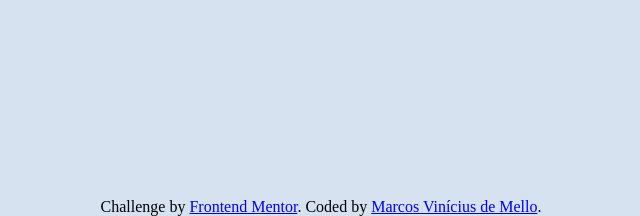
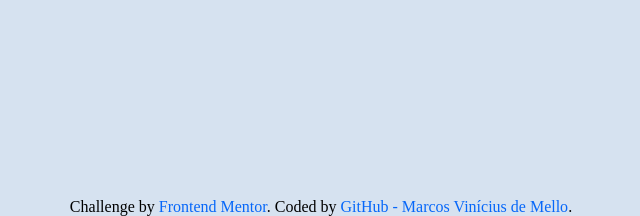
Before and after one commit to omarcosvinicius/Projetos, a PHP site: page / in a window 1280 px wide. Shown: the part 584-800 px from the top of the page, without its empty margins (315-955 px from the left). Run offline with PHP 8.4, Linux system fonts and the light colour scheme.

Commit message:
update index.html and style.css
Troca de cor nas URL do site do Frontend Mentor e do meu perfil do GitHub.

```diff
--- a/qr-code-component-main/css/style.css
+++ b/qr-code-component-main/css/style.css
@@ -51,3 +51,8 @@ body{
 	position: absolute;
 	bottom: 0;
 }
+
+.attribution a{
+	text-decoration: none;
+	color: hsla(216, 95%, 50%, 1.0);
+}
--- a/qr-code-component-main/index.html
+++ b/qr-code-component-main/index.html
@@ -23,7 +23,7 @@
 
   <div class="attribution">
     Challenge by <a href="https://www.frontendmentor.io?ref=challenge" target="_blank">Frontend Mentor</a>.
-    Coded by <a href="#">Marcos Vinícius de Mello</a>.
+    Coded by <a href="https://github.com/omarcosvinicius" target="_blank">GitHub - Marcos Vinícius de Mello</a>.
   </div><!--attribution-->
 </body>
 </html>
```
